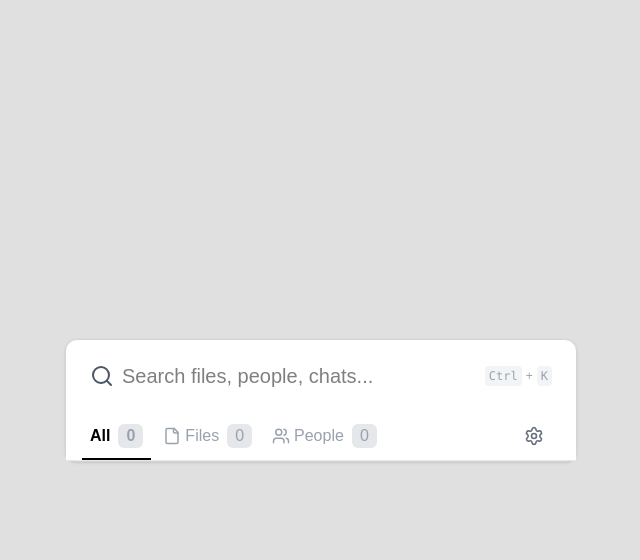
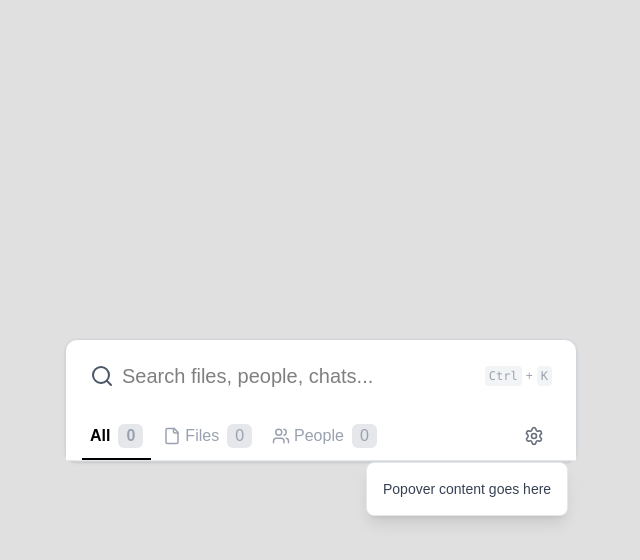
Before and after one commit to tejasvijb/dots_assignment_2, a Next.js app: page / in a window 1280 px wide. Both pictures are taken after a click on the button "Settings". Shown: the top 560 px of the page, without its empty margins (319-959 px from the left). Built offline with nearby package versions, Linux system fonts and the light colour scheme.

Commit message:
simple popover

```diff
--- a/src/app/components/tab/index.tsx
+++ b/src/app/components/tab/index.tsx
@@ -1,14 +1,28 @@
-import { useState } from 'react';
+import { useState, useRef } from 'react';
 import TabItem from './TabItem';
 import { TabProps, TabType } from '@/app/interfaces/tabStore';
 import { useTabStore } from '@/app/store/tabstore';
+import Popover from '../ui/Popover';
 
 export default function Tab({ tabs, onChange, endIcon }: TabProps) {
   const { selectedTab, setSelectedTab } = useTabStore();
 
+  const [popoverOpen, setPopoverOpen] = useState(false);
+  const [anchorEl, setAnchorEl] = useState<HTMLElement | null>(null);
+  const endIconBtnRef = useRef<HTMLButtonElement>(null);
+
   const handleTabClick = (tabId: TabType) => {
     setSelectedTab?.(tabId);
     onChange?.(tabId);
+  };
+
+  const handleEndIconClick = (e: React.MouseEvent<HTMLButtonElement>) => {
+    setAnchorEl(e.currentTarget);
+    setPopoverOpen((prev) => !prev);
+  };
+
+  const handlePopoverClose = () => {
+    setPopoverOpen(false);
   };
 
   return (
@@ -32,11 +46,21 @@ export default function Tab({ tabs, onChange, endIcon }: TabProps) {
       {endIcon && (
         <div className="px-2 flex items-center justify-center border-gray-200">
           <button
+            ref={endIconBtnRef}
             className="hover:bg-gray-100 p-2 rounded-md transition-colors"
             aria-label="Settings"
+            onClick={handleEndIconClick}
           >
             {endIcon}
           </button>
+          <Popover
+            open={popoverOpen}
+            anchorEl={anchorEl}
+            onClose={handlePopoverClose}
+          >
+            {/* Replace below with actual popover content as needed */}
+            <div className="text-sm text-gray-700">Popover content goes here</div>
+          </Popover>
         </div>
       )}
     </div>
--- /dev/null
+++ b/src/app/components/ui/Popover.tsx
@@ -0,0 +1,75 @@
+import React, { useRef, useEffect, useState } from 'react';
+
+interface PopoverProps {
+  open: boolean;
+  anchorEl: HTMLElement | null;
+  onClose: () => void;
+  children: React.ReactNode;
+  className?: string;
+}
+
+const Popover: React.FC<PopoverProps> = ({ open, anchorEl, onClose, children, className }) => {
+  const popoverRef = useRef<HTMLDivElement>(null);
+  const [position, setPosition] = useState<{ top: number; left: number }>({ top: 0, left: 0 });
+  const [positioned, setPositioned] = useState(false);
+
+  useEffect(() => {
+    if (open && anchorEl) {
+      const rect = anchorEl.getBoundingClientRect();
+      setPosition({
+        top: rect.bottom + window.scrollY + 8, // 8px offset
+        left: rect.left + window.scrollX - 150,
+      });
+      setPositioned(true);
+    } else {
+      setPositioned(false);
+    }
+  }, [open, anchorEl]);
+
+  useEffect(() => {
+    function handleClickOutside(event: MouseEvent) {
+      if (
+        popoverRef.current &&
+        !popoverRef.current.contains(event.target as Node) &&
+        anchorEl &&
+        !anchorEl.contains(event.target as Node)
+      ) {
+        onClose();
+      }
+    }
+    if (open) {
+      document.addEventListener('mousedown', handleClickOutside);
+    }
+    return () => {
+      document.removeEventListener('mousedown', handleClickOutside);
+    };
+  }, [open, anchorEl, onClose]);
+
+  // Only render popover after position is set to avoid animation from wrong place
+  if (!open || (open && !positioned)) return null;
+
+  return (
+    <div
+      ref={popoverRef}
+      className={`fixed z-50 transition-all duration-200 ease-out ${className ?? ''}`}
+      style={{ top: position.top, left: position.left }}
+      role="dialog"
+      tabIndex={-1}
+    >
+      <div className="bg-white rounded-lg shadow-lg border border-gray-200 p-4 min-w-[180px] animate-popover-fade-in">
+        {children}
+      </div>
+      <style jsx global>{`
+        @keyframes popover-fade-in {
+          0% { opacity: 0; transform: translateY(16px); }
+          100% { opacity: 1; transform: translateY(0); }
+        }
+        .animate-popover-fade-in {
+          animation: popover-fade-in 0.18s cubic-bezier(0.4,0,0.2,1);
+        }
+      `}</style>
+    </div>
+  );
+};
+
+export default Popover;
```
